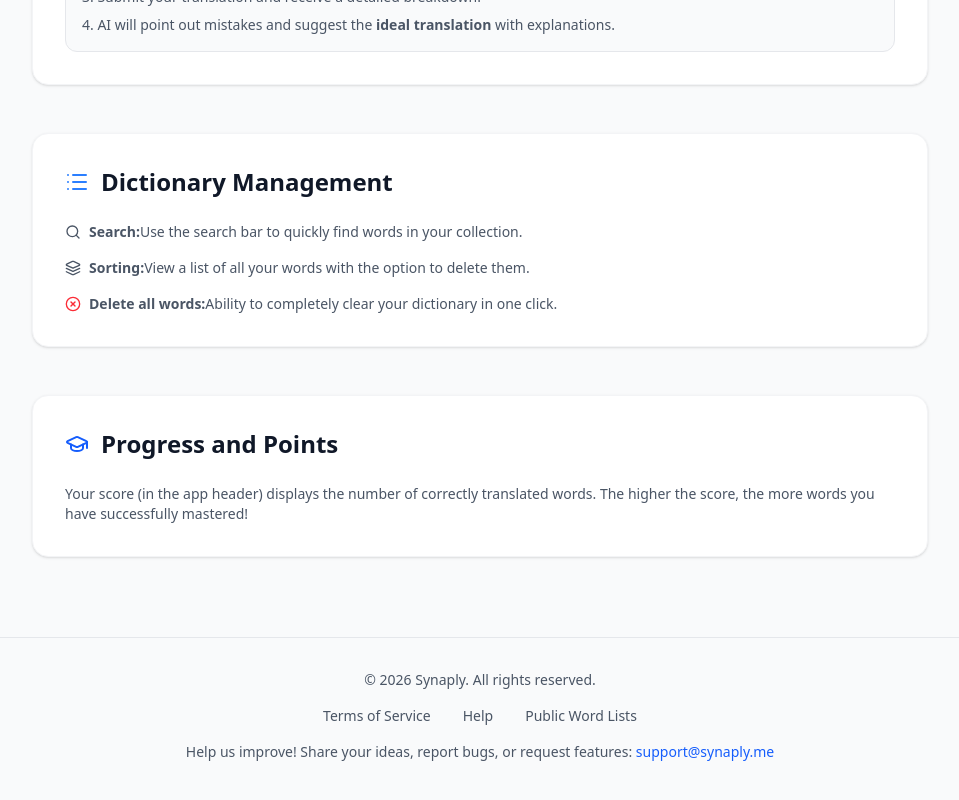
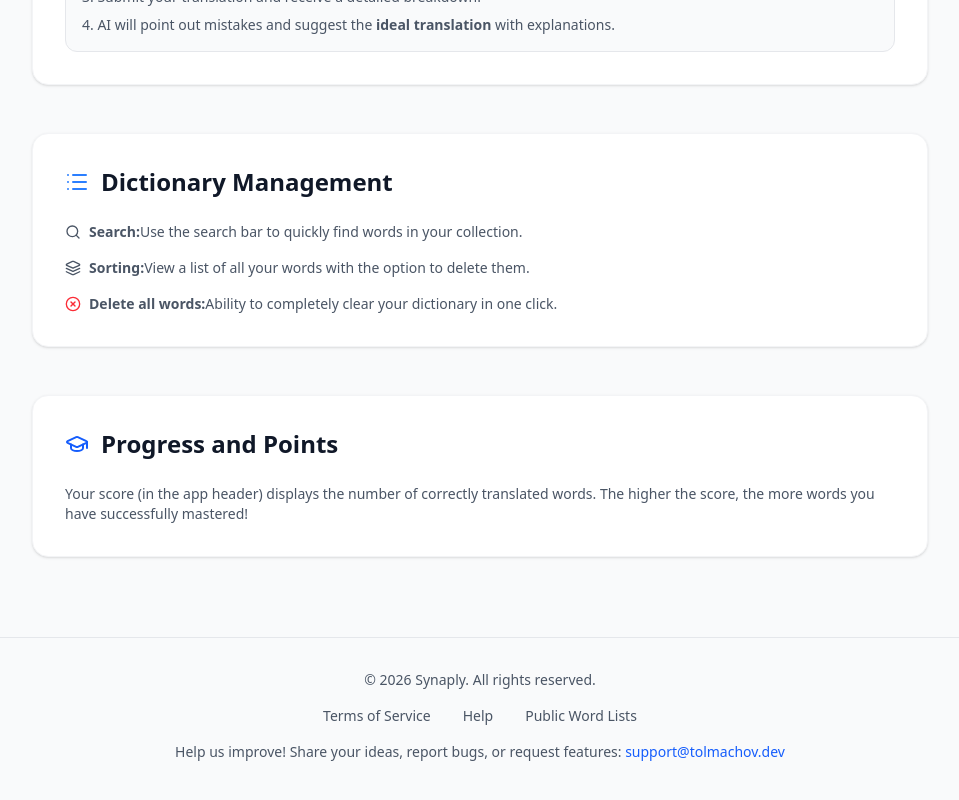
Before and after one commit to StasTolmachov/synaply, a Next.js app in the folder frontend_app/: page /en/help in a window 1280 px wide. Shown: the part 2007-2807 px from the top of the page, without its empty margins (160-1119 px from the left). Built offline with nearby package versions, Linux system fonts and the light colour scheme; no server answers.

Commit message:
Update support email in Footer from `support@synaply.me` to `support@tolmachov.dev`.

```diff
--- a/frontend_app/src/components/Footer.tsx
+++ b/frontend_app/src/components/Footer.tsx
@@ -30,7 +30,7 @@ const Footer = () => {
           <p>
             {t('dashboard.footer_help_text')}
             {' '}
-            <a href="mailto:support@synaply.me" className="text-blue-600 dark:text-blue-400 hover:underline">support@synaply.me</a>
+            <a href="mailto:support@tolmachov.dev" className="text-blue-600 dark:text-blue-400 hover:underline">support@tolmachov.dev</a>
           </p>
         </div>
       </div>
```
